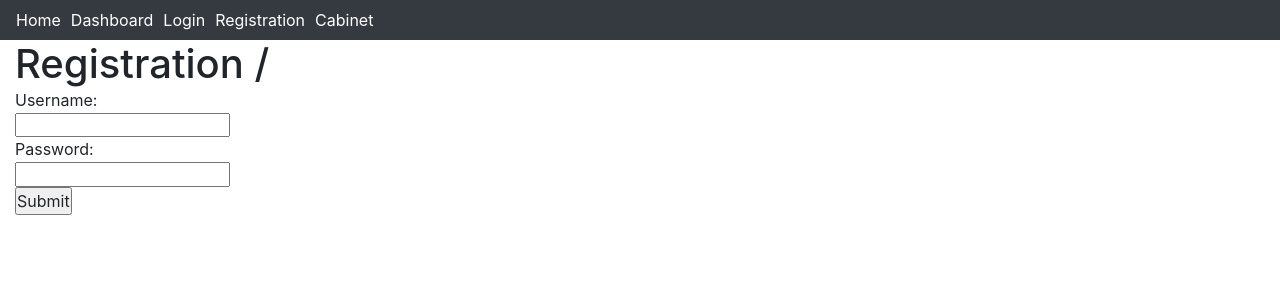
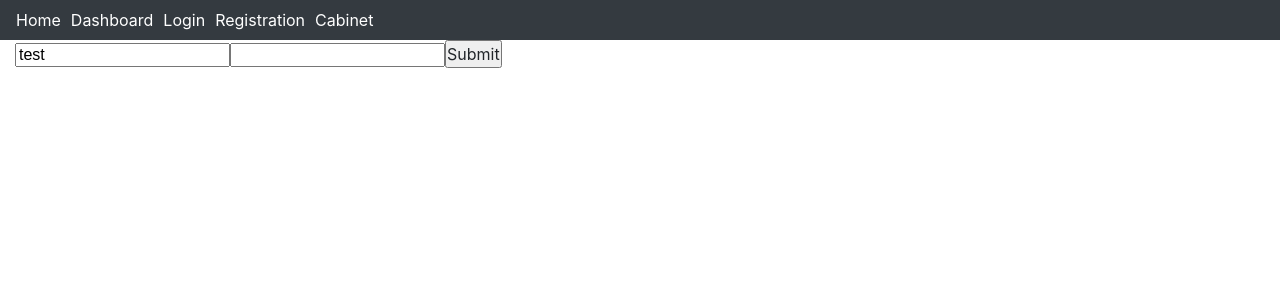
Before and after one commit to dimapanasiuk/mern, a React (Create React App) app in the folder client/: page /registration in a window 1280 px wide. Shown: the top 300 px of the page. Built offline with nearby package versions, Linux system fonts and the light colour scheme.

Commit message:
feat: add hook form

```diff
--- a/client/package.json
+++ b/client/package.json
@@ -55,6 +55,7 @@
     "eslint-plugin-react": "^7.21.5",
     "husky": "^4.3.0",
     "prettier": "^2.1.2",
+    "react-hook-form": "^6.10.1",
     "react-redux": "^7.2.2",
     "react-select": "^3.1.0",
     "react-uuid": "^1.0.2",
--- a/client/src/pages/registration/index.js
+++ b/client/src/pages/registration/index.js
@@ -1,15 +1,13 @@
-import React, { useState } from "react";
+import React from "react";
 import axios from "axios";
+import { useForm } from "react-hook-form";
 
-const Registration = () => {
-  const [userName, setUserName] = useState();
-  const [password, setPassword] = useState();
+export default function Registration() {
+  const { register, handleSubmit, errors } = useForm();
 
-  const submitHandler = (e) => {
-    e.preventDefault();
-
+  const submitHandler = (requestData) => {
     axios
-      .post("/registration", { user: "test" })
+      .post("/", requestData)
       .then((response) => {
         console.log("response", response.data);
       })
@@ -19,34 +17,12 @@ const Registration = () => {
   };
 
   return (
-    <>
-      <h1>
-        Registration {userName} / {password}
-      </h1>
-      <form action="/registration" method="post" onSubmit={submitHandler}>
-        <div>
-          <p>Username:</p>
-          <input
-            type="text"
-            name="username"
-            onChange={(e) => setUserName(e.target.value)}
-          />
-          <br />
-        </div>
-        <div>
-          <p>Password:</p>
-          <input
-            type="password"
-            name="password"
-            onChange={(e) => setPassword(e.target.value)}
-          />
-        </div>
-        <div>
-          <input type="submit" value="Submit" />
-        </div>
-      </form>
-    </>
+    <form onSubmit={handleSubmit(submitHandler)}>
+      <input name="userName" defaultValue="test" ref={register} />
+      <input name="password" ref={register({ required: true })} />
+      {errors.password && <span>This field is required</span>}
+
+      <input type="submit" />
+    </form>
   );
-};
-
-export default Registration;
+}
```
Also changed, not shown: 1 other file (tests, documents, lock files or other folders).
